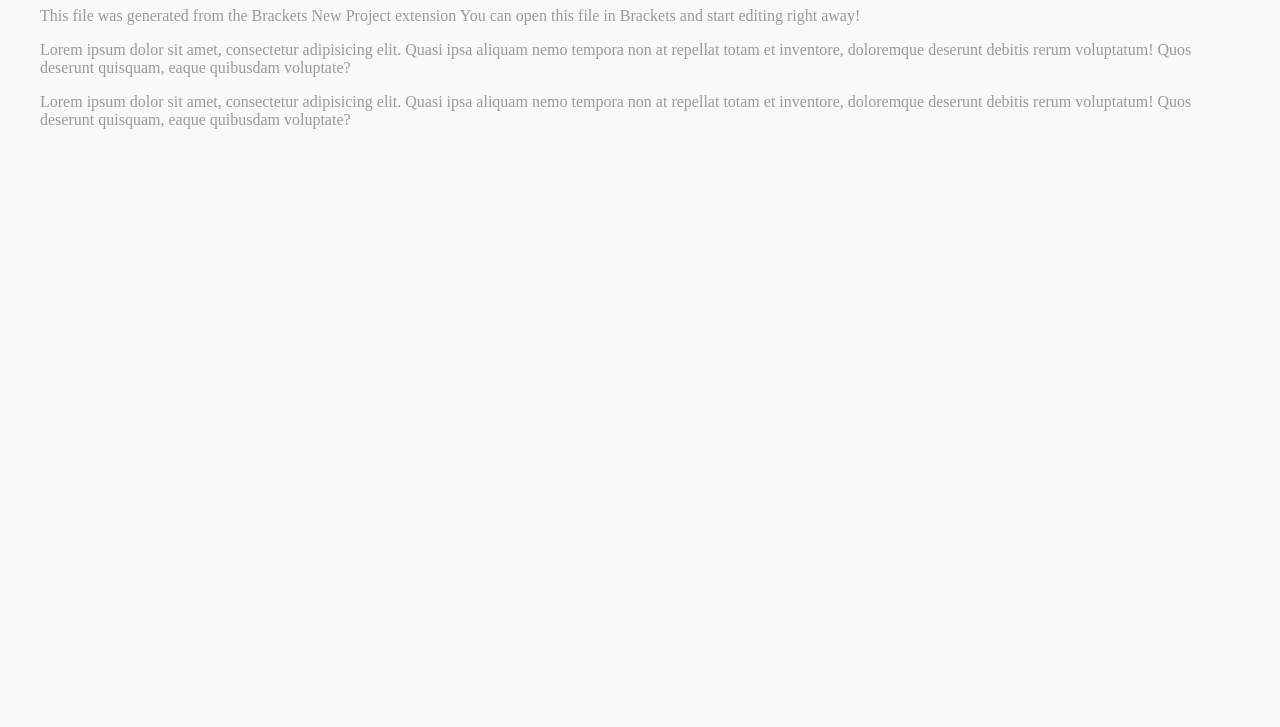
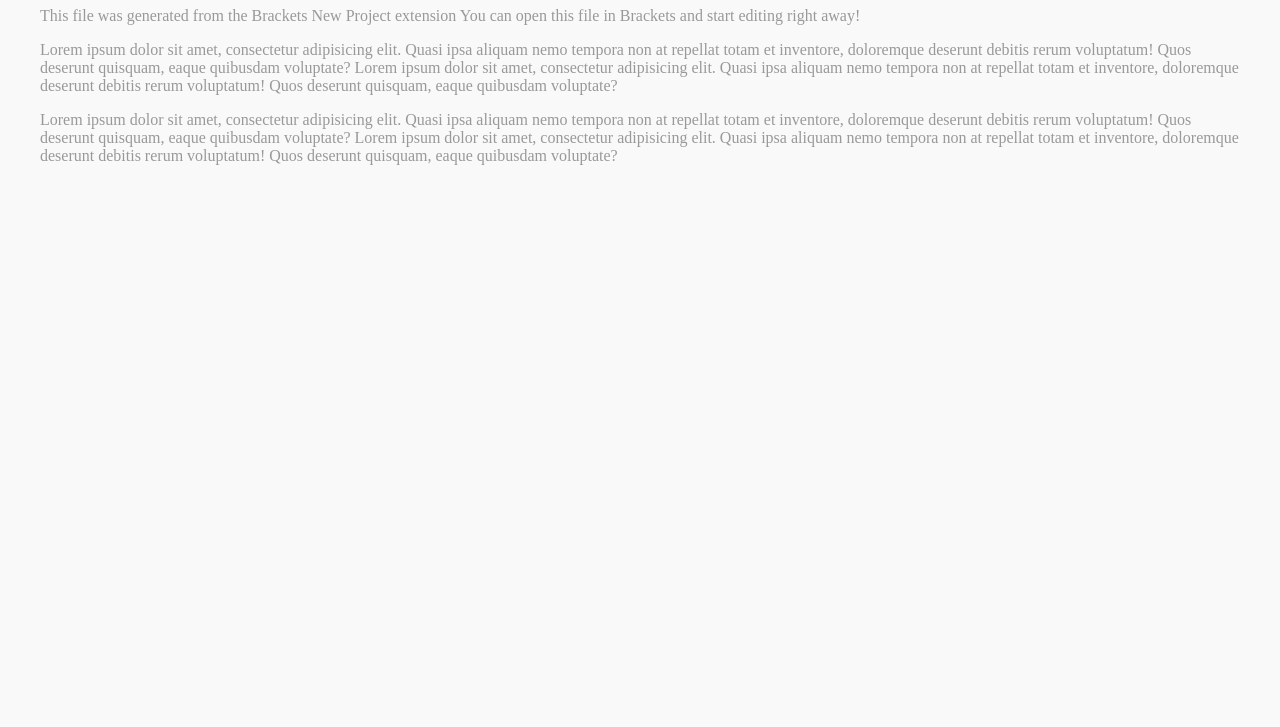
Before and after one commit to widikin/Project-2, a plain HTML site: page index.html in a window 1280 px wide. Shown: the part 73-800 px from the top of the page. Drawn offline with nearby package versions, Linux system fonts and the light colour scheme.

Commit message:
Final for V1.0.0

```diff
--- a/index.html
+++ b/index.html
@@ -13,8 +13,10 @@
     <h1 id="clickMe">Sample Click Handler</h1>
     <p>This file was generated from the Brackets New Project extension
     You can open this file in Brackets and start editing right away!</p>
-    <p>Lorem ipsum dolor sit amet, consectetur adipisicing elit. Quasi ipsa aliquam nemo tempora non at repellat totam et inventore, doloremque deserunt debitis rerum voluptatum! Quos deserunt quisquam, eaque quibusdam voluptate?</p>
-      <p>Lorem ipsum dolor sit amet, consectetur adipisicing elit. Quasi ipsa aliquam nemo tempora non at repellat totam et inventore, doloremque deserunt debitis rerum voluptatum! Quos deserunt quisquam, eaque quibusdam voluptate?</p
+    <p>Lorem ipsum dolor sit amet, consectetur adipisicing elit. Quasi ipsa aliquam nemo tempora non at repellat totam et inventore, doloremque deserunt debitis rerum voluptatum! Quos deserunt quisquam, eaque quibusdam voluptate?
+      Lorem ipsum dolor sit amet, consectetur adipisicing elit. Quasi ipsa aliquam nemo tempora non at repellat totam et inventore, doloremque deserunt debitis rerum voluptatum! Quos deserunt quisquam, eaque quibusdam voluptate?</p>
+      <p>Lorem ipsum dolor sit amet, consectetur adipisicing elit. Quasi ipsa aliquam nemo tempora non at repellat totam et inventore, doloremque deserunt debitis rerum voluptatum! Quos deserunt quisquam, eaque quibusdam voluptate?
+      Lorem ipsum dolor sit amet, consectetur adipisicing elit. Quasi ipsa aliquam nemo tempora non at repellat totam et inventore, doloremque deserunt debitis rerum voluptatum! Quos deserunt quisquam, eaque quibusdam voluptate?</p
     </div>
 </body>
 </html>
--- a/styles.css
+++ b/styles.css
@@ -10,8 +10,8 @@ body {
 
 p {
     color:#999;
+
 }
-
 .main-wrapper {
     width: 1200px;
     margin:0 auto;
```
Also changed, not shown: .brackets.json (added).
